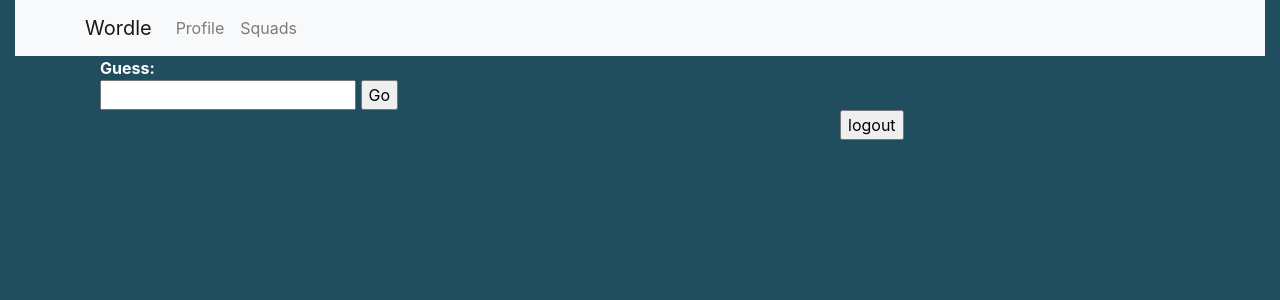
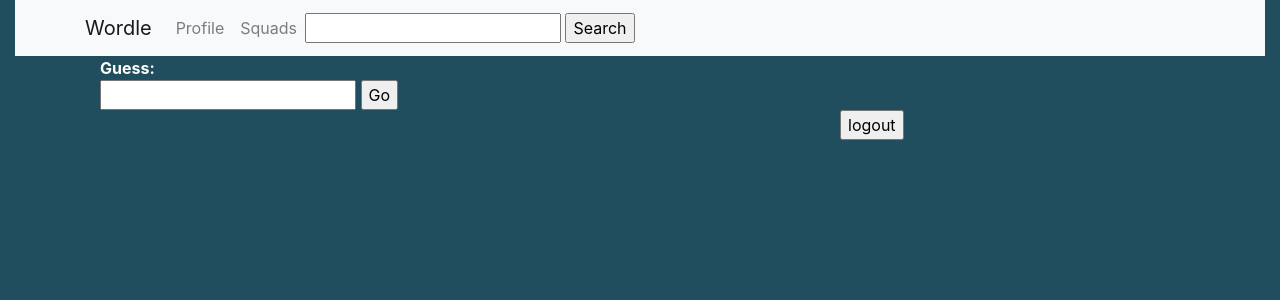
Before and after one commit to alexandraLong/COMS4111_Proj1, a Flask app: page /homepage in a window 1280 px wide. Shown: the top 300 px of the page. Run offline with Flask 2, Linux system fonts and the light colour scheme; data that the repository does not hold is empty; parts of the project's set-up code (start-up, migrations or seed data) failed here and were passed over; some libraries are stand-ins or nearby versions.

Commit message:
Update layout.html

```diff
--- a/webserver/templates/layout.html
+++ b/webserver/templates/layout.html
@@ -41,6 +41,12 @@
                 <div class="navbar-nav">
                     <a class="nav-link" href="/squads">Squads</a>
                 </div>
+                <div class="navbar-nav">
+                <form name="Form" method="POST" action="/search_users">
+                    <input name="searchbar" type="text">
+                    <input type="submit" value="Search">
+                  </form>
+                </div>
             </div>
         </div>
     </nav>
```
